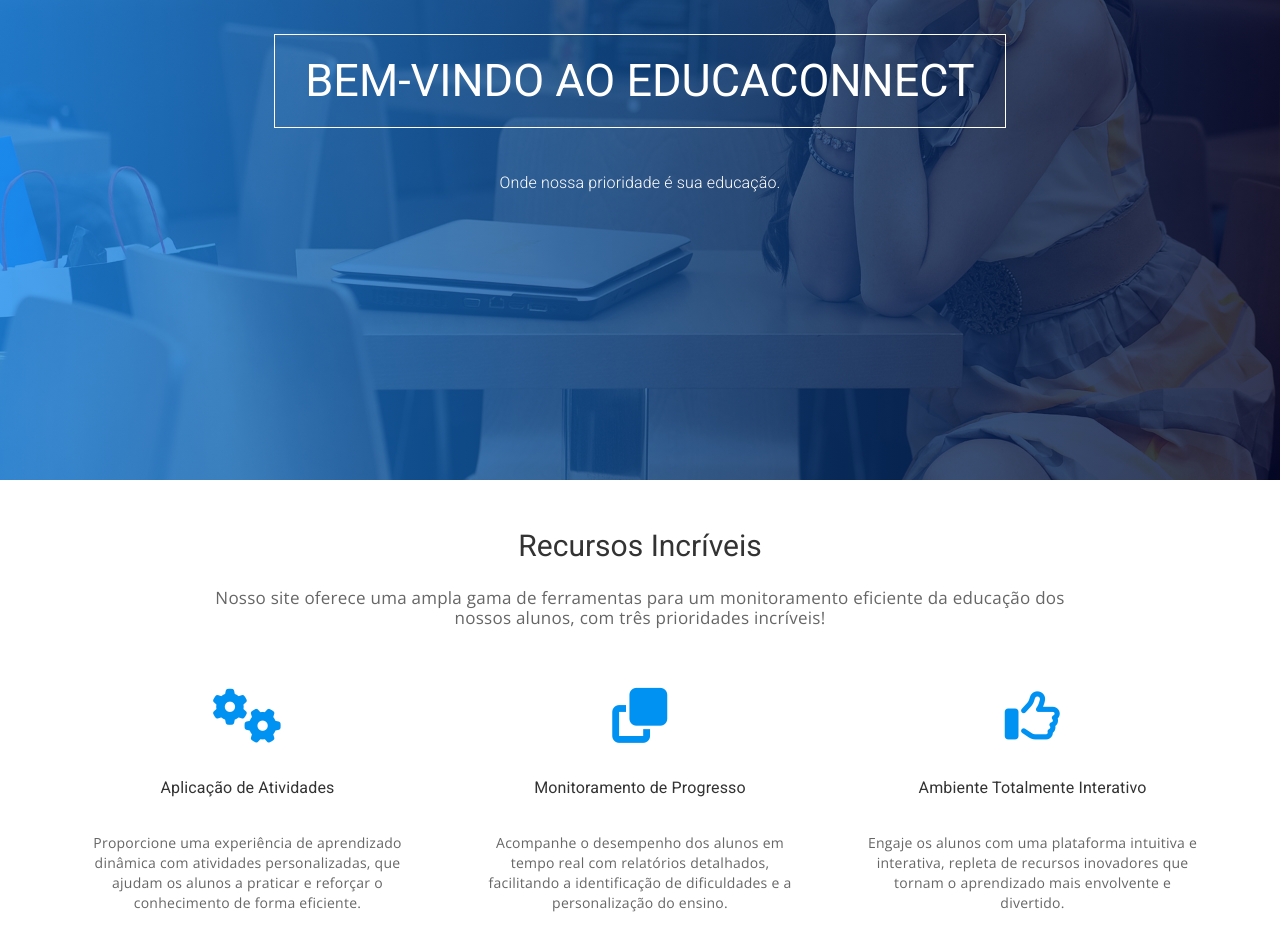
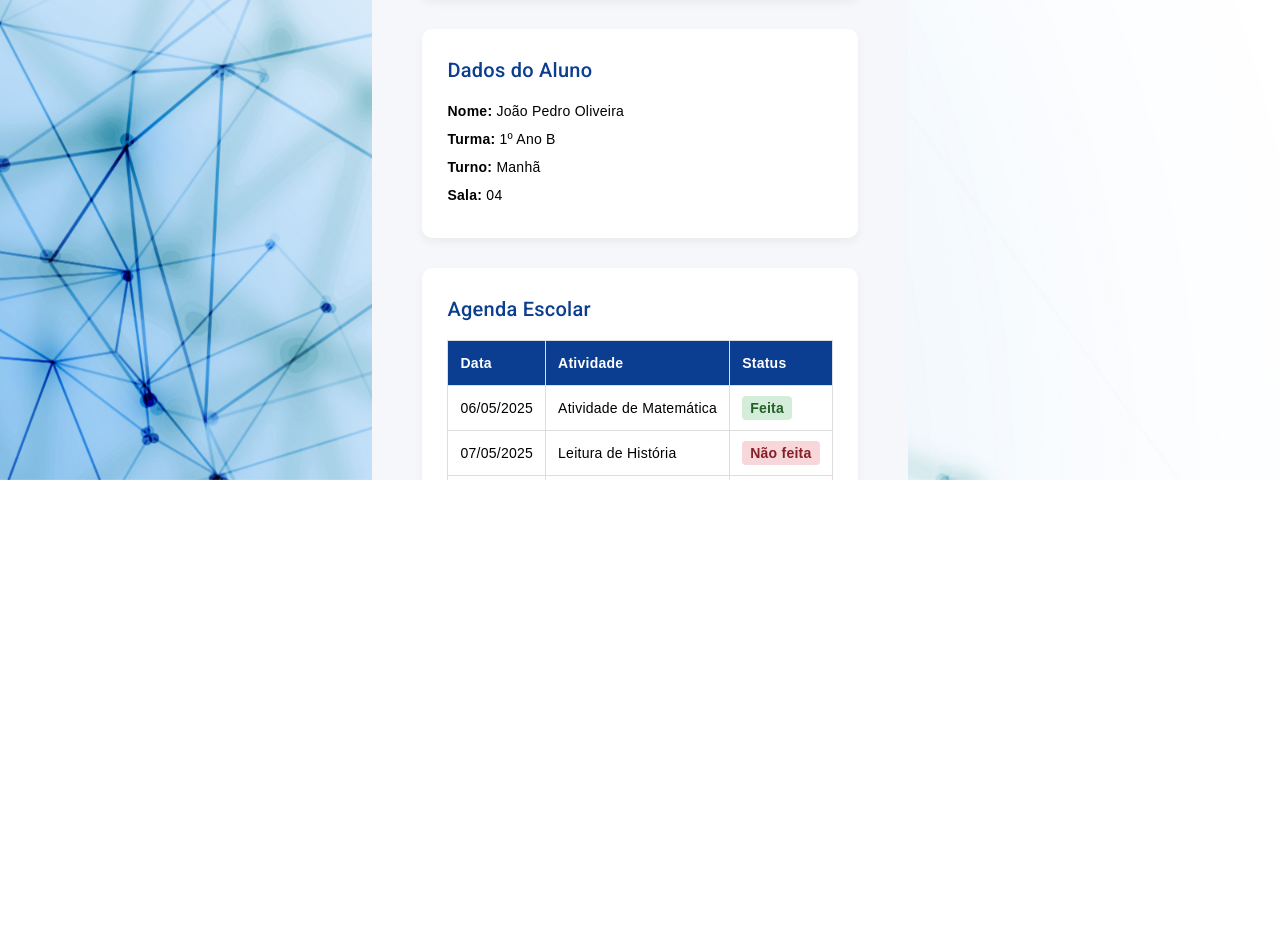
Before and after one commit to VituWask/EducaConnect, an Angular app: page /main/responsavel in a window 1280 px wide. Before the commit this address led to /. Shown: the part 320-1270 px from the top of the page. After the commit the page ends 800 px from the top, so only its background shows below. Built offline with nearby package versions, Linux system fonts and the light colour scheme.

Commit message:
Atualizações no projeto

```diff
--- a/src/app/app-routing.module.ts
+++ b/src/app/app-routing.module.ts
@@ -13,6 +13,7 @@ import { ProfessorAlunosComponent } from './pages/main-page/professor-sub/profes
 import { ProfessorAtividadeComponent } from './pages/main-page/professor-sub/professor-atividade/professor-atividade.component';
 import { ProfessorSuporteComponent } from './pages/main-page/professor-sub/professor-suporte/professor-suporte.component';
 import { ProfessorPerfilComponent } from './pages/main-page/professor-sub/professor-perfil/professor-perfil.component';
+import { ResponsavelComponent } from './pages/main-page/responsavel/responsavel.component';
 import { GameMainComponent } from './pages/main-page/game/main/game-main/game-main.component';
 import { Game1Component } from './pages/main-page/game/game-1/game-1.component';
 import { Game2Component } from './pages/main-page/game/game-2/game-2.component';
@@ -39,6 +40,7 @@ const routes: Routes = [
     {path : 'game8', component: Game8Component},
     {path : 'game9', component: Game9Component},
     {path : 'inicio', component: AlunoInicioComponent},
+    {path : 'responsavel', component: ResponsavelComponent},
     {path: 'agenda', component: AlunoAgendaComponent},
     {path: 'desempenho', component: AlunoDesempenhoComponent},
     {path: 'rendimento', component: AlunoRendimentoComponent},
--- a/src/app/pages/main-page/main-page.component.html
+++ b/src/app/pages/main-page/main-page.component.html
@@ -18,6 +18,7 @@
       <li><a routerLink="/main/desempenho" (click)="closeSidebar()">DESEMPENHO</a></li>
       <li><a routerLink="/main/rendimento" (click)="closeSidebar()">RENDIMENTO</a></li>
       <li><a routerLink="/main/mensagens" (click)="closeSidebar()">MENSAGENS</a></li>
+      <li><a routerLink="/main/responsavel" (click)="closeSidebar()">RESPONSAVEL</a></li>
       <li><a routerLink="/main/game-main" (click)="closeSidebar()">JOGOS</a></li>
     </ul>
   </div>
--- /dev/null
+++ b/src/app/pages/main-page/responsavel/responsavel.component.css
@@ -0,0 +1,73 @@
+body {
+      margin: 0;
+      font-family: 'Poppins', sans-serif;
+      background-color: #f5f7fa;
+      display: flex;
+      margin-bottom: 30px;
+    }
+
+    .main {
+      margin-top: 30px;
+      margin-bottom: 0px;
+      padding-left: 50px;
+      padding-right: 50px;
+
+    }
+
+    .card {
+      background-color: white;
+      padding: 25px;
+      border-radius: 10px;
+      margin-bottom: 30px;
+      box-shadow: 0 4px 10px rgba(0,0,0,0.05);
+    }
+
+    h1, h2 {
+      color: #0b3d91;
+      margin-bottom: 15px;
+    }
+
+    p {
+      margin: 8px 0;
+    }
+
+    table {
+      width: 100%;
+      border-collapse: collapse;
+      margin-top: 10px;
+    }
+
+    th, td {
+      border: 1px solid #ddd;
+      padding: 12px;
+      text-align: left;
+    }
+
+    th {
+      background-color: #0b3d91;
+      color: white;
+    }
+
+    td span {
+      padding: 4px 8px;
+      border-radius: 4px;
+      font-weight: 600;
+    }
+
+    .status-feita {
+      background-color: #d4edda;
+      color: #256029;
+    }
+
+    .status-nao {
+      background-color: #f8d7da;
+      color: #842029;
+    }
+
+    @media (max-width: 768px) {
+
+      .main {
+        margin-left: 0;
+        padding: 20px;
+      }
+    }
--- /dev/null
+++ b/src/app/pages/main-page/responsavel/responsavel.component.html
@@ -0,0 +1,81 @@
+
+<html>
+
+<body>
+
+
+  <div class="main">
+    <div class="card" id="responsavel">
+      <h1>Informações dos Responsáveis</h1>
+      <p><strong>Responsável 1:</strong> Maria Oliveira</p>
+      <p><strong>Responsável 2:</strong> Carlos Oliveira</p>
+      <p><strong>Telefone:</strong> (92) 91234-5678</p>
+      <p><strong>Email:</strong> maria.oliveira&#64;email.com</p>
+    </div>
+
+    <div class="card" id="aluno">
+      <h2>Dados do Aluno</h2>
+      <p><strong>Nome:</strong> João Pedro Oliveira</p>
+      <p><strong>Turma:</strong> 1º Ano B</p>
+      <p><strong>Turno:</strong> Manhã</p>
+      <p><strong>Sala:</strong> 04</p>
+    </div>
+
+    <div class="card" id="agenda">
+      <h2>Agenda Escolar</h2>
+      <table>
+        <thead>
+          <tr>
+            <th>Data</th>
+            <th>Atividade</th>
+            <th>Status</th>
+          </tr>
+        </thead>
+        <tbody>
+          <tr>
+            <td>06/05/2025</td>
+            <td>Atividade de Matemática</td>
+            <td><span class="status-feita">Feita</span></td>
+          </tr>
+          <tr>
+            <td>07/05/2025</td>
+            <td>Leitura de História</td>
+            <td><span class="status-nao">Não feita</span></td>
+          </tr>
+          <tr>
+            <td>08/05/2025</td>
+            <td>Desenho Livre</td>
+            <td><span class="status-feita">Feita</span></td>
+          </tr>
+        </tbody>
+      </table>
+    </div>
+
+    <div class="card" id="desempenho">
+      <h2>Desempenho Acadêmico</h2>
+      <table>
+        <thead>
+          <tr>
+            <th>Disciplina</th>
+            <th>Aproveitamento</th>
+          </tr>
+        </thead>
+        <tbody>
+          <tr>
+            <td>Matemática</td>
+            <td>85%</td>
+          </tr>
+          <tr>
+            <td>Português</td>
+            <td>90%</td>
+          </tr>
+          <tr>
+            <td>Ciências</td>
+            <td>75%</td>
+          </tr>
+        </tbody>
+      </table>
+    </div>
+  </div>
+</body>
+</html>
--- /dev/null
+++ b/src/app/pages/main-page/responsavel/responsavel.component.ts
@@ -0,0 +1,15 @@
+import { Component, OnInit } from '@angular/core';
+
+@Component({
+  selector: 'app-responsavel',
+  templateUrl: './responsavel.component.html',
+  styleUrls: ['./responsavel.component.css']
+})
+export class ResponsavelComponent implements OnInit {
+
+  constructor() { }
+
+  ngOnInit() {
+  }
+
+}
```
Also changed, not shown: 1 other file (tests, documents, lock files or other folders).
